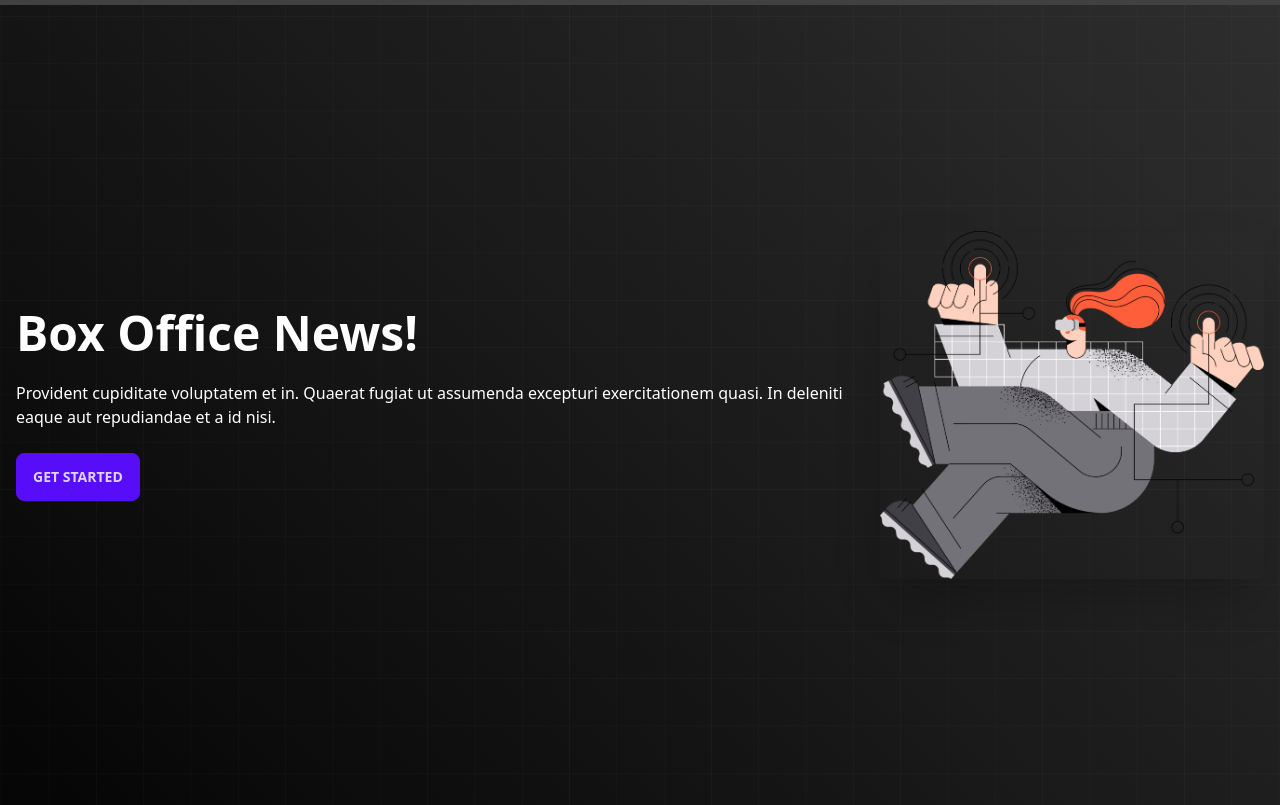
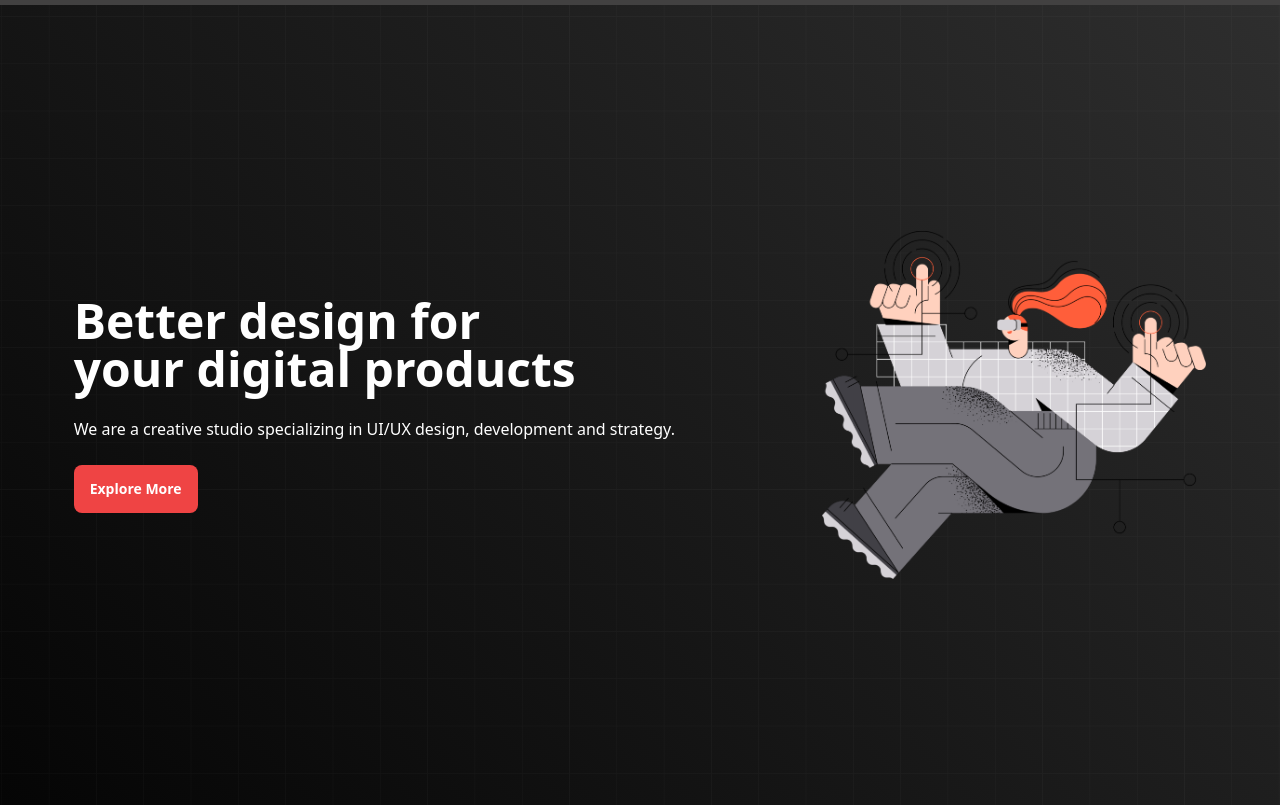
Before and after one commit to Shahidul-Islam-Jony/Digital-Products, a plain HTML site: page index.html in a window 1280 px wide. Shown: the part 75-880 px from the top of the page. Drawn offline with nearby package versions, Linux system fonts and the light colour scheme.

Commit message:
banner section added

```diff
--- a/index.html
+++ b/index.html
@@ -44,14 +44,15 @@
         </nav>
         <!-- navbar ends here -->
         <!-- banner section start here -->
-        <div class="hero min-h-screen" style="background-image: url(images/background.png),linear-gradient(45deg, rgb(5,5,5),#2e2e2e);">
-            <div class="hero-content flex-col lg:flex-row-reverse">
-                <img src="images/banner.png" class="max-w-sm rounded-lg shadow-2xl" />
+        <div class="hero py-5 lg:py-0 min-h-screen"
+            style="background-image: url(images/background.png),linear-gradient(45deg, rgb(5,5,5),#2e2e2e);">
+            <div class="flex flex-col w-4/5 lg:w-full items-center justify-around lg:flex-row-reverse">
+                <img src="images/banner.png" class="w-96 pb-5 lg:pb-0 lg:max-w-sm rounded-lg" />
                 <div class="text-white">
-                    <h1 class="text-5xl font-bold">Box Office News!</h1>
-                    <p class="py-6">Provident cupiditate voluptatem et in. Quaerat fugiat ut assumenda excepturi
-                        exercitationem quasi. In deleniti eaque aut repudiandae et a id nisi.</p>
-                    <button class="btn btn-primary">Get Started</button>
+                    <h1 class="text-5xl font-bold">Better design for<br>
+                        your digital products</h1>
+                    <p class="py-6">We are a creative studio specializing in UI/UX design, development and strategy.</p>
+                    <button class="btn capitalize bg-red-500 border-none text-white">Explore More</button>
                 </div>
             </div>
         </div>
```
